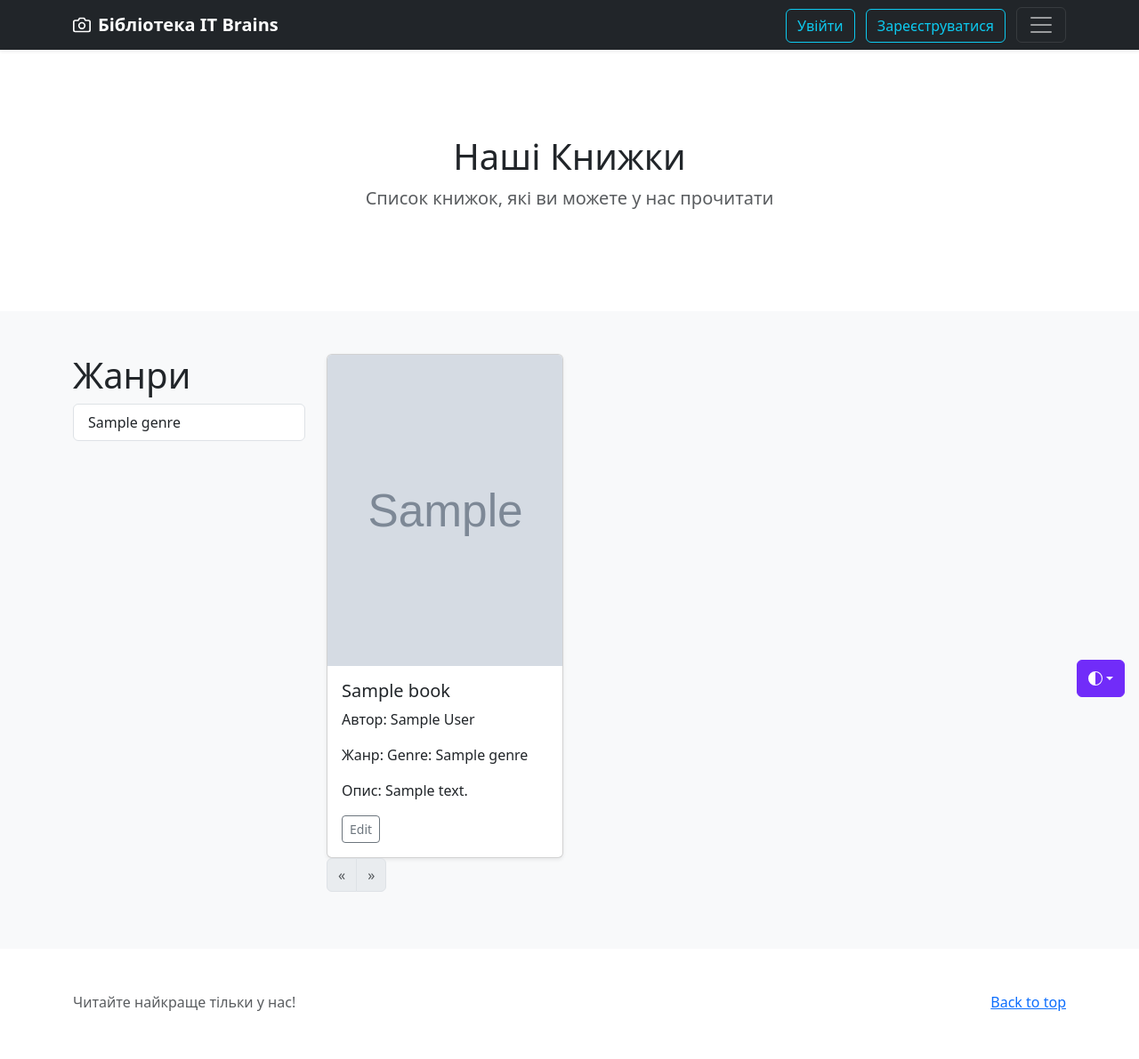
After one commit to Luifer752/DjangoProject, a Django app: page / in a window 1280 px wide. The commit adds this page. Shown: the whole page at 89% size. Run offline with Django 4.2, Linux system fonts and the light colour scheme; tables that the repository leaves empty hold one stand-in row (values such as "Sample post"); grey boxes marked "Sample" are stand-in pictures; some libraries are stand-ins or nearby versions.

Commit message:
Genres list added, sort by genres available

```diff
--- a/library/books/admin.py
+++ b/library/books/admin.py
@@ -1,6 +1,7 @@
 from django.contrib import admin
 
-from  books.models import Author, Books
+from  books.models import Author, Books, Genre
 
 admin.site.register(Author)
 admin.site.register(Books)
+admin.site.register(Genre)
--- /dev/null
+++ b/library/books/templates/base.html
@@ -0,0 +1,218 @@
+{% load static %}
+<!doctype html>
+<html lang="en" data-bs-theme="auto">
+  <head><script src="{% static 'js/color-modes.js' %}"></script>
+
+
+    <meta charset="utf-8">
+    <meta name="viewport" content="width=device-width, initial-scale=1">
+    <meta name="description" content="">
+    <meta name="author" content="Mark Otto, Jacob Thornton, and Bootstrap contributors">
+    <meta name="generator" content="Hugo 0.112.5">
+    <title>Бібліотека</title>
+
+    <link rel="canonical" href="https://getbootstrap.com/docs/5.3/examples/album/">
+
+
+
+<link rel="stylesheet" type="text/css" href="{% static 'css/bootstrap.min.css' %}">
+
+
+    <style>
+      .bd-placeholder-img {
+        font-size: 1.125rem;
+        text-anchor: middle;
+        -webkit-user-select: none;
+        -moz-user-select: none;
+        user-select: none;
+      }
+
+      @media (min-width: 768px) {
+        .bd-placeholder-img-lg {
+          font-size: 3.5rem;
+        }
+      }
+
+      .b-example-divider {
+        width: 100%;
+        height: 3rem;
+        background-color: rgba(0, 0, 0, .1);
+        border: solid rgba(0, 0, 0, .15);
+        border-width: 1px 0;
+        box-shadow: inset 0 .5em 1.5em rgba(0, 0, 0, .1), inset 0 .125em .5em rgba(0, 0, 0, .15);
+      }
+
+      .b-example-vr {
+        flex-shrink: 0;
+        width: 1.5rem;
+        height: 100vh;
+      }
+
+      .bi {
+        vertical-align: -.125em;
+        fill: currentColor;
+      }
+
+      .nav-scroller {
+        position: relative;
+        z-index: 2;
+        height: 2.75rem;
+        overflow-y: hidden;
+      }
+
+      .nav-scroller .nav {
+        display: flex;
+        flex-wrap: nowrap;
+        padding-bottom: 1rem;
+        margin-top: -1px;
+        overflow-x: auto;
+        text-align: center;
+        white-space: nowrap;
+        -webkit-overflow-scrolling: touch;
+      }
+
+      .btn-bd-primary {
+        --bd-violet-bg: #712cf9;
+        --bd-violet-rgb: 112.520718, 44.062154, 249.437846;
+
+        --bs-btn-font-weight: 600;
+        --bs-btn-color: var(--bs-white);
+        --bs-btn-bg: var(--bd-violet-bg);
+        --bs-btn-border-color: var(--bd-violet-bg);
+        --bs-btn-hover-color: var(--bs-white);
+        --bs-btn-hover-bg: #6528e0;
+        --bs-btn-hover-border-color: #6528e0;
+        --bs-btn-focus-shadow-rgb: var(--bd-violet-rgb);
+        --bs-btn-active-color: var(--bs-btn-hover-color);
+        --bs-btn-active-bg: #5a23c8;
+        --bs-btn-active-border-color: #5a23c8;
+      }
+      .bd-mode-toggle {
+        z-index: 1500;
+      }
+    </style>
+
+
+  </head>
+  <body>
+    <svg xmlns="http://www.w3.org/2000/svg" style="display: none;">
+      <symbol id="check2" viewBox="0 0 16 16">
+        <path d="M13.854 3.646a.5.5 0 0 1 0 .708l-7 7a.5.5 0 0 1-.708 0l-3.5-3.5a.5.5 0 1 1 .708-.708L6.5 10.293l6.646-6.647a.5.5 0 0 1 .708 0z"/>
+      </symbol>
+      <symbol id="circle-half" viewBox="0 0 16 16">
+        <path d="M8 15A7 7 0 1 0 8 1v14zm0 1A8 8 0 1 1 8 0a8 8 0 0 1 0 16z"/>
+      </symbol>
+      <symbol id="moon-stars-fill" viewBox="0 0 16 16">
+        <path d="M6 .278a.768.768 0 0 1 .08.858 7.208 7.208 0 0 0-.878 3.46c0 4.021 3.278 7.277 7.318 7.277.527 0 1.04-.055 1.533-.16a.787.787 0 0 1 .81.316.733.733 0 0 1-.031.893A8.349 8.349 0 0 1 8.344 16C3.734 16 0 12.286 0 7.71 0 4.266 2.114 1.312 5.124.06A.752.752 0 0 1 6 .278z"/>
+        <path d="M10.794 3.148a.217.217 0 0 1 .412 0l.387 1.162c.173.518.579.924 1.097 1.097l1.162.387a.217.217 0 0 1 0 .412l-1.162.387a1.734 1.734 0 0 0-1.097 1.097l-.387 1.162a.217.217 0 0 1-.412 0l-.387-1.162A1.734 1.734 0 0 0 9.31 6.593l-1.162-.387a.217.217 0 0 1 0-.412l1.162-.387a1.734 1.734 0 0 0 1.097-1.097l.387-1.162zM13.863.099a.145.145 0 0 1 .274 0l.258.774c.115.346.386.617.732.732l.774.258a.145.145 0 0 1 0 .274l-.774.258a1.156 1.156 0 0 0-.732.732l-.258.774a.145.145 0 0 1-.274 0l-.258-.774a1.156 1.156 0 0 0-.732-.732l-.774-.258a.145.145 0 0 1 0-.274l.774-.258c.346-.115.617-.386.732-.732L13.863.1z"/>
+      </symbol>
+      <symbol id="sun-fill" viewBox="0 0 16 16">
+        <path d="M8 12a4 4 0 1 0 0-8 4 4 0 0 0 0 8zM8 0a.5.5 0 0 1 .5.5v2a.5.5 0 0 1-1 0v-2A.5.5 0 0 1 8 0zm0 13a.5.5 0 0 1 .5.5v2a.5.5 0 0 1-1 0v-2A.5.5 0 0 1 8 13zm8-5a.5.5 0 0 1-.5.5h-2a.5.5 0 0 1 0-1h2a.5.5 0 0 1 .5.5zM3 8a.5.5 0 0 1-.5.5h-2a.5.5 0 0 1 0-1h2A.5.5 0 0 1 3 8zm10.657-5.657a.5.5 0 0 1 0 .707l-1.414 1.415a.5.5 0 1 1-.707-.708l1.414-1.414a.5.5 0 0 1 .707 0zm-9.193 9.193a.5.5 0 0 1 0 .707L3.05 13.657a.5.5 0 0 1-.707-.707l1.414-1.414a.5.5 0 0 1 .707 0zm9.193 2.121a.5.5 0 0 1-.707 0l-1.414-1.414a.5.5 0 0 1 .707-.707l1.414 1.414a.5.5 0 0 1 0 .707zM4.464 4.465a.5.5 0 0 1-.707 0L2.343 3.05a.5.5 0 1 1 .707-.707l1.414 1.414a.5.5 0 0 1 0 .708z"/>
+      </symbol>
+    </svg>
+
+    <div class="dropdown position-fixed bottom-0 end-0 mb-3 me-3 bd-mode-toggle">
+      <button class="btn btn-bd-primary py-2 dropdown-toggle d-flex align-items-center"
+              id="bd-theme"
+              type="button"
+              aria-expanded="false"
+              data-bs-toggle="dropdown"
+              aria-label="Toggle theme (auto)">
+        <svg class="bi my-1 theme-icon-active" width="1em" height="1em"><use href="#circle-half"></use></svg>
+        <span class="visually-hidden" id="bd-theme-text">Toggle theme</span>
+      </button>
+      <ul class="dropdown-menu dropdown-menu-end shadow" aria-labelledby="bd-theme-text">
+        <li>
+          <button type="button" class="dropdown-item d-flex align-items-center" data-bs-theme-value="light" aria-pressed="false">
+            <svg class="bi me-2 opacity-50 theme-icon" width="1em" height="1em"><use href="#sun-fill"></use></svg>
+            Light
+            <svg class="bi ms-auto d-none" width="1em" height="1em"><use href="#check2"></use></svg>
+          </button>
+        </li>
+        <li>
+          <button type="button" class="dropdown-item d-flex align-items-center" data-bs-theme-value="dark" aria-pressed="false">
+            <svg class="bi me-2 opacity-50 theme-icon" width="1em" height="1em"><use href="#moon-stars-fill"></use></svg>
+            Dark
+            <svg class="bi ms-auto d-none" width="1em" height="1em"><use href="#check2"></use></svg>
+          </button>
+        </li>
+        <li>
+          <button type="button" class="dropdown-item d-flex align-items-center active" data-bs-theme-value="auto" aria-pressed="true">
+            <svg class="bi me-2 opacity-50 theme-icon" width="1em" height="1em"><use href="#circle-half"></use></svg>
+            Auto
+            <svg class="bi ms-auto d-none" width="1em" height="1em"><use href="#check2"></use></svg>
+          </button>
+        </li>
+      </ul>
+    </div>
+
+
+<header data-bs-theme="dark">
+  <div class="collapse text-bg-dark" id="navbarHeader">
+    <div class="container">
+      <div class="row">
+        <div class="col-sm-8 col-md-7 py-4">
+          <h4>Про нашу бібліотеку</h4>
+          <p class="text-body-secondary">Саме у нас ви можете прочитати усі книжки!</p>
+        </div>
+        <div class="col-sm-4 offset-md-1 py-4">
+          <h4>Contact</h4>
+          <ul class="list-unstyled">
+            <li><a href="#" class="text-white">Follow on Twitter</a></li>
+            <li><a href="#" class="text-white">Like on Facebook</a></li>
+            <li><a href="#" class="text-white">Email me</a></li>
+          </ul>
+        </div>
+      </div>
+    </div>
+  </div>
+  <div class="navbar navbar-dark bg-dark shadow-sm">
+    <div class="container d-flex justify-content-between">
+        <a href="/" class="navbar-brand d-flex align-items-center">
+            <svg xmlns="http://www.w3.org/2000/svg" width="20" height="20" fill="none" stroke="currentColor" stroke-linecap="round" stroke-linejoin="round" stroke-width="2" aria-hidden="true" class="me-2" viewBox="0 0 24 24"><path d="M23 19a2 2 0 0 1-2 2H3a2 2 0 0 1-2-2V8a2 2 0 0 1 2-2h4l2-3h6l2 3h4a2 2 0 0 1 2 2z"/><circle cx="12" cy="13" r="4"/></svg>
+            <strong>Бібліотека IT Brains</strong>
+        </a>
+        <div class="d-flex align-items-center">
+            {% if user.is_staff %}
+            <a href="{% url 'add_book' %}" class="btn btn-outline-info my-2 my-sm-0 ms-auto me-4">Додати книгу</a>
+            {% endif %}
+            <div>
+                {% if user.is_authenticated %}
+                <span class="me-3 text-white">Вітаю, {{ user.username }}</span>
+                {% else %}
+                <a href="{% url 'login' %}" class="btn btn-outline-info my-2 my-sm-0 me-2">Увійти</a>
+                <a href="{% url 'register' %}" class="btn btn-outline-info my-2 my-sm-0">Зареєструватися</a>
+                {% endif %}
+                <button class="navbar-toggler ms-2" type="button" data-bs-toggle="collapse" data-bs-target="#navbarHeader" aria-controls="navbarHeader" aria-expanded="false" aria-label="Toggle navigation">
+                    <span class="navbar-toggler-icon"></span>
+                </button>
+            </div>
+        </div>
+    </div>
+</div>
+
+
+</header>
+
+<main>
+
+  {% block content %}
+
+  {% endblock %}
+
+
+</main>
+
+<footer class="text-body-secondary py-5">
+  <div class="container">
+    <p class="float-end mb-1">
+      <a href="#">Back to top</a>
+    </p>
+    <p class="mb-1">Читайте найкраще тільки у нас!</p>
+  </div>
+</footer>
+
+
+    <script src="{% static 'js/bootstrap.bundle.min.js' %}"></script>
+    </body>
+</html>
--- /dev/null
+++ b/library/books/templates/books/books_list.html
@@ -0,0 +1,92 @@
+{% extends "base.html" %}
+
+{% block content %}
+<section class="py-5 text-center container">
+    <div class="row py-lg-5">
+      <div class="col-lg-6 col-md-8 mx-auto">
+        <h1 class="fw-light">Наші Книжки</h1>
+        <p class="lead text-body-secondary">Список книжок, які ви можете у нас прочитати</p>
+        <p>
+        </p>
+      </div>
+    </div>
+  </section>
+    <div class="album py-5 bg-light">
+    <div class="container">
+
+        <div class="row">
+            <div class="col-md-3">
+                <h1>Жанри</h1>
+                <div class="list-group">
+                    {% for genre in genres %}
+                        <a href="{% url 'genres_details' genre.pk %}" class="list-group-item list-group-item-action">{{ genre.title }}</a>
+                    {% endfor %}
+                </div>
+            </div>
+
+            <div class="col-md-9">
+                <div class="row row-cols-1 row-cols-sm-2 row-cols-md-3 g-3">
+
+                    {% for book in books %}
+                    <div class="col">
+                        <div class="card shadow-sm">
+                            {% if book.cover_img %}
+                                <img src="{{ book.cover_img.url }}" class="card-img-top img-fluid" style="height: 350px; width: 350px; object-fit: cover;">
+                            {% endif %}
+                            <div class="card-body">
+                                <h5 class="card-title">{{ book.title }} </h5>
+                                <p class="card-text">Автор: {{ book.author }}</p>
+                                <p class="card-text">Жанр: {{ book.genre }}</p>
+                                <p class="card-text">Опис: {{ book.description|truncatechars:100 }}</p>
+                                <div class="d-flex justify-content-between align-items-center">
+                                    <!-- Тут можуть бути дії, пов'язані з автором -->
+                                    <div class="btn-group">
+
+                                        <button type="button" class="btn btn-sm btn-outline-secondary">Edit</button>
+                                    </div>
+                                </div>
+                            </div>
+                        </div>
+                    </div>
+                    {% endfor %}
+                </div>
+                <nav aria-label="Page navigation example">
+                  <ul class="pagination">
+                    {% if page_obj.has_previous %}
+                        <li class="page-item">
+                            <a class="page-link" href="?page={{ page_obj.previous_page_number }}" aria-label="Previous">
+                                <span aria-hidden="true">&laquo;</span>
+                            </a>
+                        </li>
+                    {% else %}
+                        <li class="page-item disabled">
+                            <a class="page-link" href="#" tabindex="-1" aria-disabled="true">&laquo;</a>
+                        </li>
+                    {% endif %}
+
+                    {% for i in page_obj.paginator.page_range %}
+                        {% if page_obj.number == i %}
+                            <li class="page-item active"><a class="page-link" href="?page={{ i }}">{{ i }}</a></li>
+                        {% else %}
+                            <li class="page-item"><a class="page-link" href="?page={{ i }}">{{ i }}</a></li>
+                        {% endif %}
+                    {% endfor %}
+
+                    {% if page_obj.has_next %}
+                        <li class="page-item">
+                            <a class="page-link" href="?page={{ page_obj.next_page_number }}" aria-label="Next">
+                                <span aria-hidden="true">&raquo;</span>
+                            </a>
+                        </li>
+                    {% else %}
+                        <li class="page-item disabled">
+                            <a class="page-link" href="#" tabindex="-1" aria-disabled="true">&raquo;</a>
+                        </li>
+                    {% endif %}
+                  </ul>
+                </nav>
+            </div>
+        </div>
+    </div>
+</div>
+{% endblock %}
--- a/library/books/urls.py
+++ b/library/books/urls.py
@@ -1,7 +1,11 @@
 from django.urls import path
-from .views import index, test
+from .views import books_list, authors_list, genres_details, add_book, book_details
 
 urlpatterns = [
-    path('', index, name="index"),
-    path('test/', test, name='test')
+    path('', books_list, name="books_list"),
+    path('details', book_details, name="book_details"),
+    path('authors', authors_list, name="authors_list"),
+    path('books/genres/<int:genre_id>', genres_details, name="genres_details"),
+    path('add_book/', add_book, name="add_book")
+
 ]
--- a/library/books/views.py
+++ b/library/books/views.py
@@ -1,15 +1,44 @@
 from django.shortcuts import render
-from django.http import HttpResponse
+from django.http import HttpResponse, HttpResponseNotFound
 
-from books.models import Author
+from books.models import Author, Books, Genre
 
 
-def index(request):
+def authors_list(request):
     authors = Author.objects.all()
     context = {'authors': authors, 'title': 'list of Authors'}
     return render(request, 'books/authors_list.html', context)
 
 
-def test(request):
-    print(dir(request))
-    return HttpResponse("<h1>Test title</h1>")
+def books_list(request):
+    books = Books.objects.all()
+    genres = Genre.objects.all()
+    context = {
+        'books': books,
+        'genres': genres
+    }
+    return render(request, 'books/books_list.html', context)
+
+
+def genres_details(request, genre_id=None):
+    books = Books.objects.filter(genre__id=genre_id)
+    genres = Genre.objects.all()
+    try:
+        genre = Genre.objects.get(pk=genre_id)
+    except Genre.DoesNotExist:
+        return HttpResponseNotFound()
+    context = {
+        'books': books,
+        'genres': genres,
+        'genre': genre
+    }
+    return render(request, 'books/genre.html', context)
+
+
+
+def add_book(request):
+    return
+
+
+def book_details(request, a=None):
+    return
--- a/library/library/settings.py
+++ b/library/library/settings.py
@@ -121,7 +121,9 @@ USE_TZ = True
 # https://docs.djangoproject.com/en/4.2/howto/static-files/
 
 STATIC_URL = 'static/'
-STATICFILES_DIRS = os.path.join(BASE_DIR, 'static')
+STATICFILES_DIRS = [
+    os.path.join(BASE_DIR, 'static'),
+    ]
 
 MEDIA_URL = 'media/'
 MEDIA_ROOT = os.path.join(BASE_DIR, 'media')
--- a/library/library/urls.py
+++ b/library/library/urls.py
@@ -22,7 +22,7 @@ from django.conf.urls.static import static
 
 urlpatterns = [
     path('admin/', admin.site.urls),
-    path('books/', include("books.urls"))
+    path('', include("books.urls"))
 ]
 
 if settings.DEBUG:
```
Also changed, not shown: library/books/models.py (+14 -1 lines), library/books/templates/books/authors_list.html (+40 -19 lines), library/books/templates/books/book_detail.html (added, +39 -0 lines), library/books/templates/books/create_book.html (added, +43 -0 lines), library/books/templates/books/create_book2.html (added, +28 -0 lines), library/books/templates/books/genre.html (added, +59 -0 lines), library/books/templates/books/home.html (added, +26 -0 lines), library/books/migrations/0004_genre_books_genre.py (added), library/media/books/covers/Screenshot_3.png (added), library/media/books/covers/Screenshot_4.png (added), library/media/books/covers/camera_lense_0.jpeg (added), library/media/books/covers/photo_5346116462902885033_y.jpg (added).
